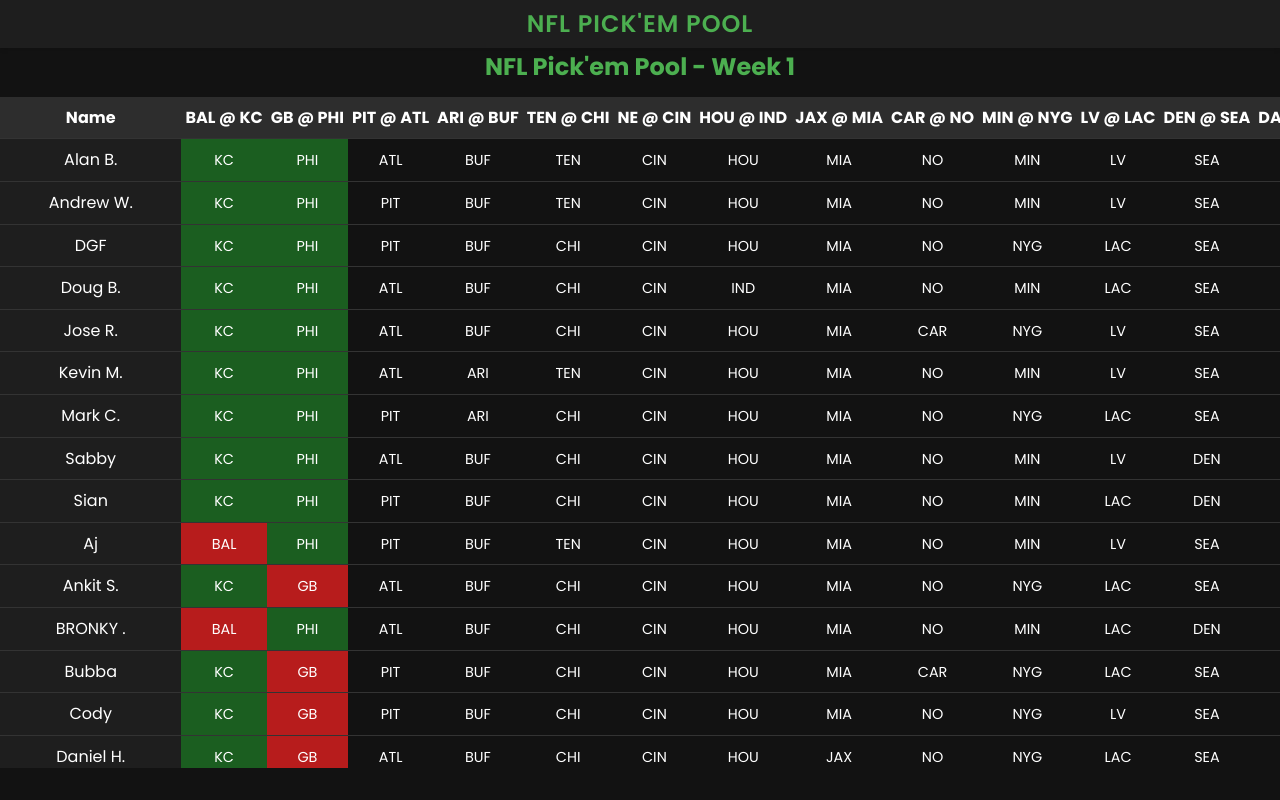
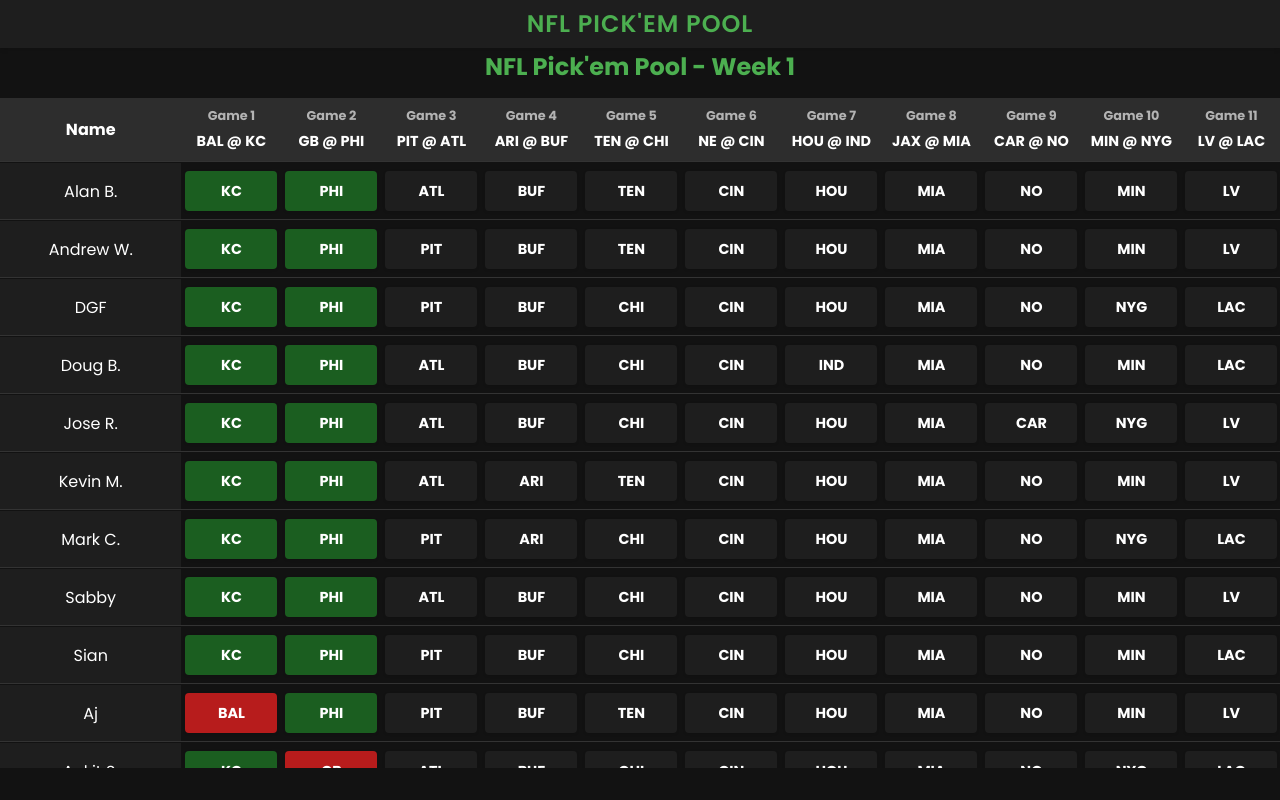
Before and after one commit to MrBuyRight/NFL-PickemPool, a React (Create React App) app: page / in a window 1280 px wide. Built offline with nearby package versions, Linux system fonts and the light colour scheme; the HTML template or start-up script is replaced by a standard one.

Commit message:
Add more structure between games in user picks

```diff
--- a/src/Components/Leaderboard.css
+++ b/src/Components/Leaderboard.css
@@ -38,7 +38,7 @@
 .leaderboard-table {
   width: 100%;
   border-collapse: separate;
-  border-spacing: 0;
+  border-spacing: 0 1px;
 }
 
 .leaderboard-table th,
@@ -69,15 +69,44 @@
 }
 
 .pick-header {
-  min-width: 60px;
+  min-width: 100px;
+  padding: 8px 2px;
+}
+
+.game-header {
+  display: flex;
+  flex-direction: column;
+  align-items: center;
+}
+
+.game-number {
+  font-size: 0.8rem;
+  color: var(--text-secondary-color);
+  margin-bottom: 4px;
+}
+
+.matchup {
+  font-size: 0.9rem;
+  font-weight: bold;
 }
 
 .pick-cell {
-  min-width: 60px;
+  padding: 4px 2px;
+}
+
+.pick-container {
+  display: flex;
+  justify-content: center;
+  align-items: center;
+  height: 40px;
+  border-radius: 4px;
+  background-color: var(--surface-color);
+  box-shadow: 0 1px 3px rgba(0, 0, 0, 0.1);
 }
 
 .pick-team {
   font-size: 0.9rem;
+  font-weight: bold;
 }
 
 .correct {
@@ -96,9 +125,8 @@
     min-width: 100px;
   }
 
-  .pick-header,
-  .pick-cell {
-    min-width: 50px;
+  .pick-header {
+    min-width: 80px;
   }
 
   .pick-team {
--- a/src/Components/Leaderboard.js
+++ b/src/Components/Leaderboard.js
@@ -110,7 +110,12 @@
             <tr>
               <th className="fixed-column name-column">Name</th>
               {gameHeaders.map((header, index) => (
-                <th key={index} className="pick-header">{header}</th>
+                <th key={index} className="pick-header">
+                  <div className="game-header">
+                    <span className="game-number">Game {index + 1}</span>
+                    <span className="matchup">{header}</span>
+                  </div>
+                </th>
               ))}
             </tr>
           </thead>
@@ -121,8 +126,10 @@
                 {gameMatchups.map((matchup, pickIndex) => {
                   const pick = entry.picks[pickIndex + 1];
                   return (
-                    <td key={pickIndex} className={`pick-cell ${getPickClass(pick)}`}>
-                      <span className="pick-team">{teamAbbreviations[pick] || pick}</span>
+                    <td key={pickIndex} className="pick-cell">
+                      <div className={`pick-container ${getPickClass(pick)}`}>
+                        <span className="pick-team">{teamAbbreviations[pick] || pick}</span>
+                      </div>
                     </td>
                   );
                 })}
```
